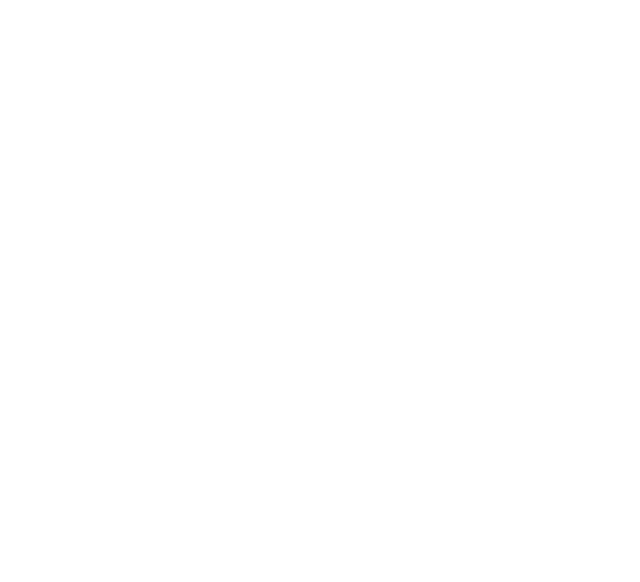
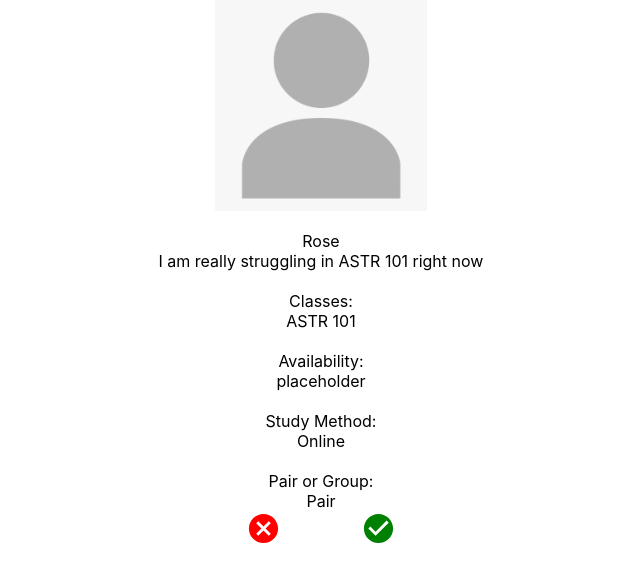
Before and after one commit to elizachary99/studdi, a React (Create React App) app: page /swipe in a window 1280 px wide. Before the commit this address had no page. Shown: the top 582 px of the page, without its empty margins (319-959 px from the left). Built offline with nearby package versions, Linux system fonts and the light colour scheme.

Commit message:
Added the swiping feature

```diff
--- a/package.json
+++ b/package.json
@@ -5,6 +5,7 @@
   "dependencies": {
     "@emotion/react": "^11.9.0",
     "@emotion/styled": "^11.8.1",
+    "@mui/icons-material": "^5.6.2",
     "@mui/material": "^5.6.2",
     "@testing-library/jest-dom": "^5.16.4",
     "@testing-library/react": "^13.1.1",
--- /dev/null
+++ b/src/EndOfMatches.js
@@ -0,0 +1,13 @@
+import { Button, Stack } from "@mui/material";
+
+function EndOfMatches(){
+    return(
+        <Stack>
+            <div id="message">You have run out of potential matches based on your applied filters</div>
+            <br />
+            <Button id="broaden-search" variant="contained">Broaden your search</Button>
+        </Stack>
+    )
+}
+
+export default EndOfMatches
--- /dev/null
+++ b/src/Match.js
@@ -0,0 +1,32 @@
+import { Button, Stack } from "@mui/material"
+import { useNavigate, useSearchParams } from "react-router-dom"
+
+function Match(){
+
+    const users = require("./users.json")
+    const [searchParams, setSearchParams] = useSearchParams();
+    const matchedUser = users[window.matched_users[window.matched_users.length-1]]
+
+    const navigate = useNavigate()
+
+    const keepSwiping = (e) => {
+        const last = searchParams.get("last")
+        if(last == "false") navigate("/swipe")
+        else navigate("/endOfMatches")
+    }
+
+    return(
+        <Stack id="match-panel" direction="column" alignItems="center">
+            <div img="you-matched">You matched with {matchedUser.name}!</div><br />
+            <img id="user-pic" src={matchedUser.profile_pic} alt={matchedUser.name} style={{width: "50%"}} /><br />
+            <Button id="message" variant="contained" sx={{backgroundColor:"green"}} >Message</Button>
+            <Button id="unmatch" variant="contained" sx={{backgroundColor:"red"}} >Unmatch</Button>
+            <Button id="report" variant="contained" sx={{backgroundColor:"gray"}} >Report</Button>
+            <br />
+            <Button id="keep-swiping" variant="contained" onClick={keepSwiping} >Keep Swiping</Button>
+        </Stack>
+    )
+
+}
+
+export default Match
--- a/src/Signup.js
+++ b/src/Signup.js
@@ -14,7 +14,6 @@
     const handleSubmit = (e) => {
         e.preventDefault()
         if(password != confirmPassword) setError("Passwords must match");
-        else navigate("/editProfile")
     }
 
     return(
--- /dev/null
+++ b/src/Swipe.js
@@ -0,0 +1,63 @@
+import { useState } from 'react'
+import { Stack } from '@mui/material'
+import { Cancel, CheckCircle } from '@mui/icons-material'
+import {useNavigate} from 'react-router-dom'
+
+function Swipe(){
+
+    const user_prefs = {
+        "classes": ["ASTR 101", "BUSI 102", "POLI 236", "BIO 101"],
+        "study-method": ["In person", "Online"],
+        "pair-group": ["Pair", "Group"]
+    }
+
+    var compatible_users = []
+    const users = require("./users.json")
+
+    for(const user of users){
+        if(user_prefs.classes.some(i => user.classes.includes(i))
+            && user_prefs.classes.some(i => user.classes.includes(i))
+            && user_prefs.classes.some(i => user.classes.includes(i))
+            && !window.matched_users.includes(user.id)
+            && !window.swiped_left_users.includes(user.id)){
+            compatible_users.push(user.id)
+        }
+    }
+
+    const navigate = useNavigate()
+
+    const [u, setDisplayedUser] = useState(0)
+
+    const swipeLeft = (e) => {
+        window.swiped_left_users.push(compatible_users[u])
+        if(u+1 < compatible_users.length) navigate("/swipe")
+        else navigate("/endOfMatches")
+    }
+
+    const swipeRight = (e) => {
+        window.matched_users.push(compatible_users[u])
+        navigate("/match?last=" + (u+1 == compatible_users.length))
+    }
+
+    return(
+        <Stack id="swipe-panel" direction="column" alignItems="center">
+            <img id="user-pic" src={users[compatible_users[u]].profile_pic} alt={users[compatible_users[u]].name} style={{width: "50%"}} /><br />
+            <div id="user-name">{users[compatible_users[u]].name}</div>
+            <div id="user-desc">{users[compatible_users[u]].description}</div><br />
+            <div id="classes">Classes:</div>
+            <div id="user-classes">{users[compatible_users[u]].classes}</div><br />
+            <div id="availability">Availability:</div>
+            <div id="user-availability">placeholder</div><br />
+            <div id="study-method">Study Method:</div>
+            <div id="user-study-method">{users[compatible_users[u]]['study-method']}</div><br />
+            <div id="pair-group">Pair or Group:</div>
+            <div id="user-pair-group">{users[compatible_users[u]]['pair-group']}</div>
+            <Stack id="swipe-icons" direction="row" spacing={10} >
+                <Cancel id="swipe-left" sx={{color: "red"}} fontSize="large" onClick={swipeLeft} />
+                <CheckCircle id="swipe-right" sx={{color:"green"}} fontSize="large" onClick={swipeRight} />
+            </Stack>
+        </Stack>
+    )
+}
+
+export default Swipe
--- a/src/index.js
+++ b/src/index.js
@@ -2,10 +2,16 @@
 import ReactDOM from 'react-dom/client';
 import './index.css';
 import Login from './Login';
-import Signup from './Signup'
-import EditProfile from './EditProfile'
+import Signup from './Signup';
+import EditProfile from './EditProfile';
+import Swipe from './Swipe';
+import Match from './Match'
+import EndOfMatches from './EndOfMatches';
 import reportWebVitals from './reportWebVitals';
 import {BrowserRouter, Routes, Route} from 'react-router-dom'
+
+window.matched_users = []
+window.swiped_left_users = []
 
 const root = ReactDOM.createRoot(document.getElementById('root'));
 root.render(
@@ -15,6 +21,9 @@
       <Route path="/" element={<Login />} />
       <Route path="/signup" element={<Signup />} />
       <Route path="/editProfile" element={<EditProfile />} />
+      <Route path="/swipe" element={<Swipe />} />
+      <Route path="/endOfMatches" element={<EndOfMatches />} />
+      <Route path="/match" element={<Match />} />
     </Routes>
   </BrowserRouter>
   </React.StrictMode>
--- /dev/null
+++ b/src/users.json
@@ -0,0 +1,46 @@
+[
+    {
+        "id": 0,
+        "name":"Rose",
+        "age": 19,
+        "profile_pic": "profile_pics/placeholder.png",
+        "description":"I am really struggling in ASTR 101 right now",
+        "classes": ["ASTR 101"],
+        "availability": null,
+        "study-method": ["Online"],
+        "pair-group": ["Pair"]
+    },
+    {
+        "id": 1,
+        "name":"Aida",
+        "age": 22,
+        "profile_pic": "profile_pics/placeholder.png",
+        "description":"BUSI 102 is really kicking me in the ass right now lol",
+        "classes": ["BUSI 102"],
+        "availability": null,
+        "study-method": ["In person"],
+        "pair-group": ["Group"]
+    },
+    {
+        "id": 2,
+        "name":"Addison",
+        "age": 21,
+        "profile_pic": "profile_pics/placeholder.png",
+        "description":"I could really use help in POLI 236",
+        "classes": ["POLI 236"],
+        "availability": null,
+        "study-method": ["In person"],
+        "pair-group": ["Pair"]
+    },
+    {
+        "id": 3,
+        "name":"Cameron",
+        "age": 18,
+        "profile_pic": "profile_pics/placeholder.png",
+        "description":"BIO 101 with Professor Garland is insanely hard",
+        "classes": ["BIO 101"],
+        "availability": null,
+        "study-method": ["In person", "Online"],
+        "pair-group": ["Pair", "Group"]
+    }
+]
```
Also changed, not shown: public/profile_pics/placeholder.png (added), 1 other file (tests, documents, lock files or other folders).
